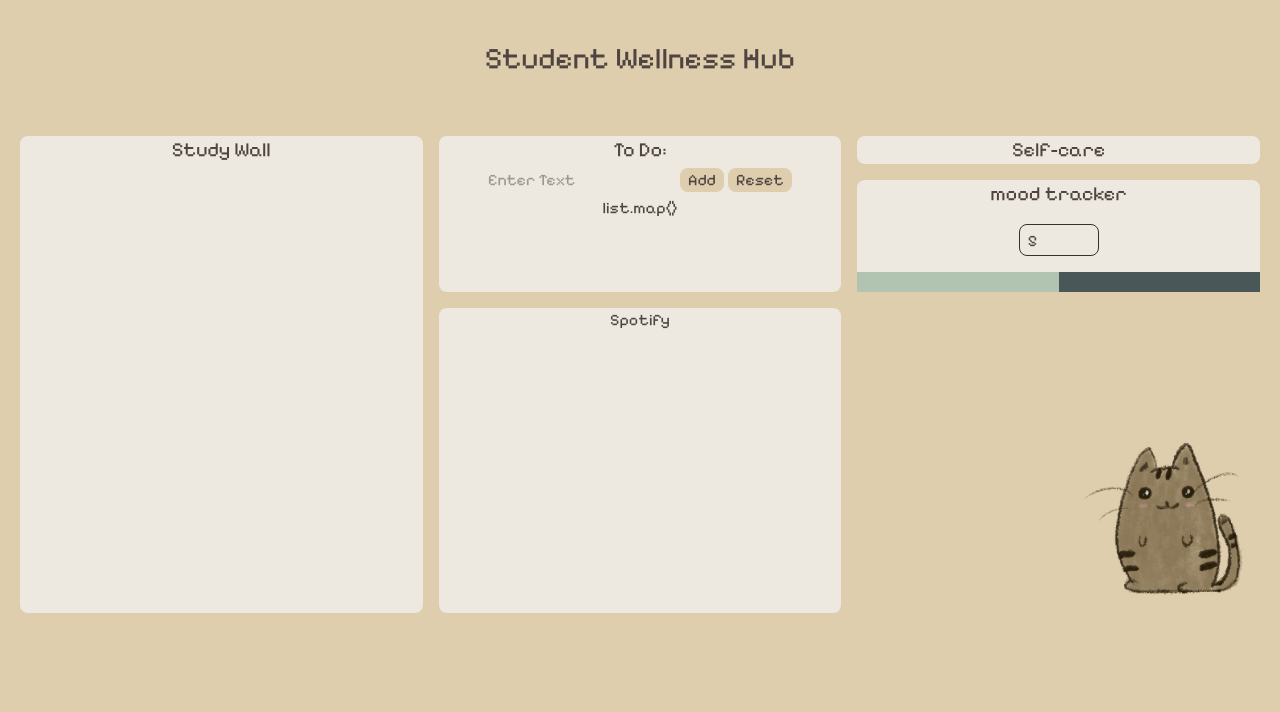
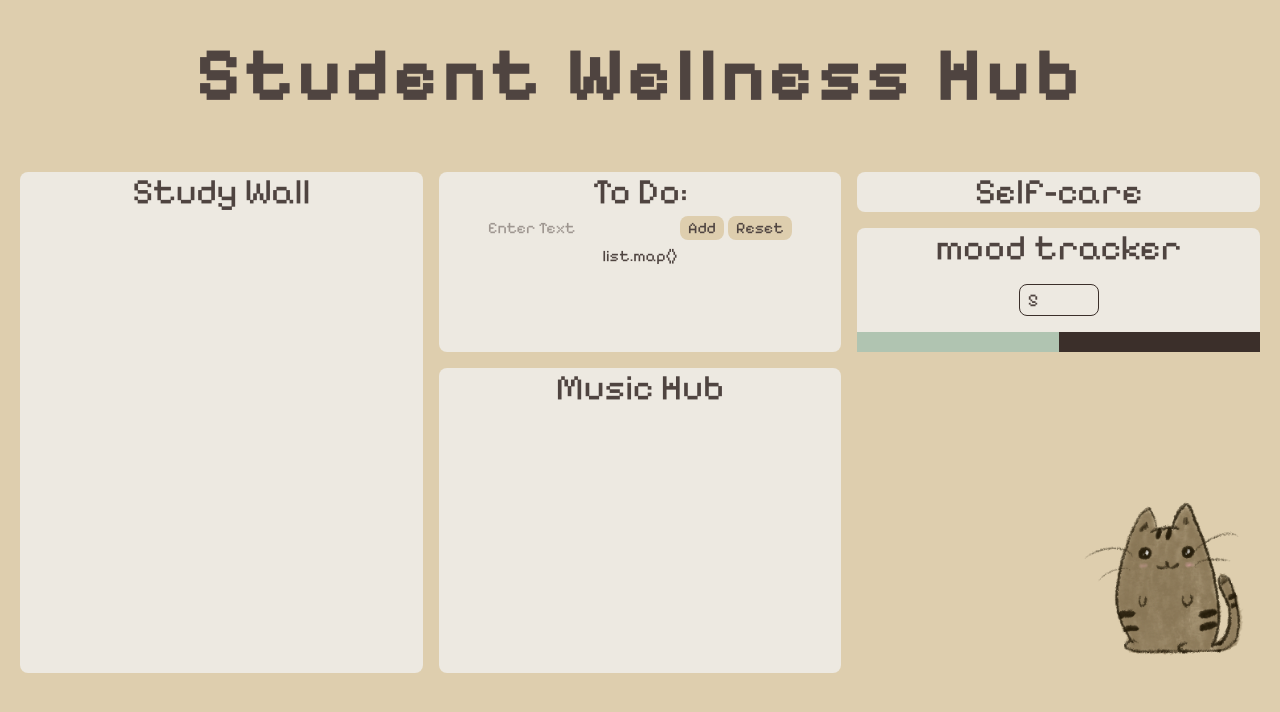
Before and after one commit to diyaS-15/Student-Wellness-Hub, a Next.js app in the folder wellnesshub/: page / in a window 1280 px wide. Shown: the top 712 px of the page. Built offline with nearby package versions, Linux system fonts and the light colour scheme; no server answers.

Commit message:
Changed letter size (ui)

```diff
--- a/wellnesshub/src/app/components/Homepage.tsx
+++ b/wellnesshub/src/app/components/Homepage.tsx
@@ -7,7 +7,7 @@ import VirtualPet from "./VirtualPet";
 export default function Homepage() {
     return (
         <div className="w-full h-full text-center">
-            <h1 className="text-3xl m-10">Student Wellness Hub</h1>
+            <h1 className="text-7xl m-10 font-bold tracking-widest">Student Wellness Hub</h1>
             <div className="grid grid-cols-3 gap-4 p-5">
                 <div className="bg-[#ede9e1] rounded-lg row-span-4">
                     <StudyWall/>
@@ -21,7 +21,7 @@ export default function Homepage() {
                 <div className="bg-[#ede9e1] rounded-lg row-span-1">
                     <MoodTracker/>
                 </div>
-                <div className="bg-[#ede9e1] rounded-lg row-span-2">Spotify</div>
+                <div className="text-4xl bg-[#ede9e1] rounded-lg row-span-2">Music Hub</div>
                 <div className="row-span-2">
                     <VirtualPet/>
                 </div>
--- a/wellnesshub/src/app/components/MoodTrackerSection.tsx
+++ b/wellnesshub/src/app/components/MoodTrackerSection.tsx
@@ -1,8 +1,10 @@
 "use client";
+
 import { useState, useEffect } from "react";
 
 const MoodTrackerSection = () => {
     const [mood, setMood] = useState<number>(5); //this the default mood
+
 
 useEffect(() => {
     const fetchMood = async () => {
@@ -23,24 +25,32 @@ const handleMoodChange = async (newMood: number) => {
     });
   };
 
+
   return (
     <div>
-        <h2 className="text-xl"> mood tracker </h2>
+        <h2 className="text-4xl">mood tracker</h2>
         <input
             type="number"
             min="0"
             max="10"
             value={mood}
             onChange={(e) => handleMoodChange(Number(e.target.value))}
-            className="w-20 h-8  text-s p-2 border border-[#3b2f2a] rounded-lg focus:outline-none focus:ring-2 focus:ring-[#3b2f2a] mt-4 mb-4"
+            className="w-20 h-8 text-lg p-2 border border-[#3b2f2a] rounded-lg focus:outline-none focus:ring-2 focus:ring-[#3b2f2a] mt-4 mb-4"
       />
 
-        <div className="w-full h-5 bg-[#4a5759]">
+        <div
+        style={{
+            width: "100%",
+            height: "20px",
+            background: "#3b2f2a",
+            overflow: "hidden",
+        }}
+    >
     <div //dynamic changing mood
         style={{
             width: `${(mood/10)*100}%`,
             height: "100%",
-            background: "#b0c4b1",
+            background: "#B0C4B1",
         }}
         />
         </div>
--- a/wellnesshub/src/app/components/SelfCareSection.tsx
+++ b/wellnesshub/src/app/components/SelfCareSection.tsx
@@ -1,7 +1,7 @@
 export default function SelfCare() {
     return (
         <div>
-            <h2 className="text-xl">Self-care</h2>
+            <h2 className="text-4xl">Self-care</h2>
         </div>
     )
 }
--- a/wellnesshub/src/app/components/StudyWall.tsx
+++ b/wellnesshub/src/app/components/StudyWall.tsx
@@ -1,5 +1,5 @@
 export default function StudyWall() {
     return (
-        <h2 className="text-xl">Study Wall</h2>
+        <h2 className="text-4xl">Study Wall</h2>
     )
 }
--- a/wellnesshub/src/app/components/ToDo.tsx
+++ b/wellnesshub/src/app/components/ToDo.tsx
@@ -14,7 +14,7 @@ export default function ToDo() {
 
     return (
         <div>
-            <h2 className="text-xl ">To Do: </h2>
+            <h2 className="text-4xl ">To Do: </h2>
             <div className="">
             <input type="text"
             className="rounded-lg"
```
